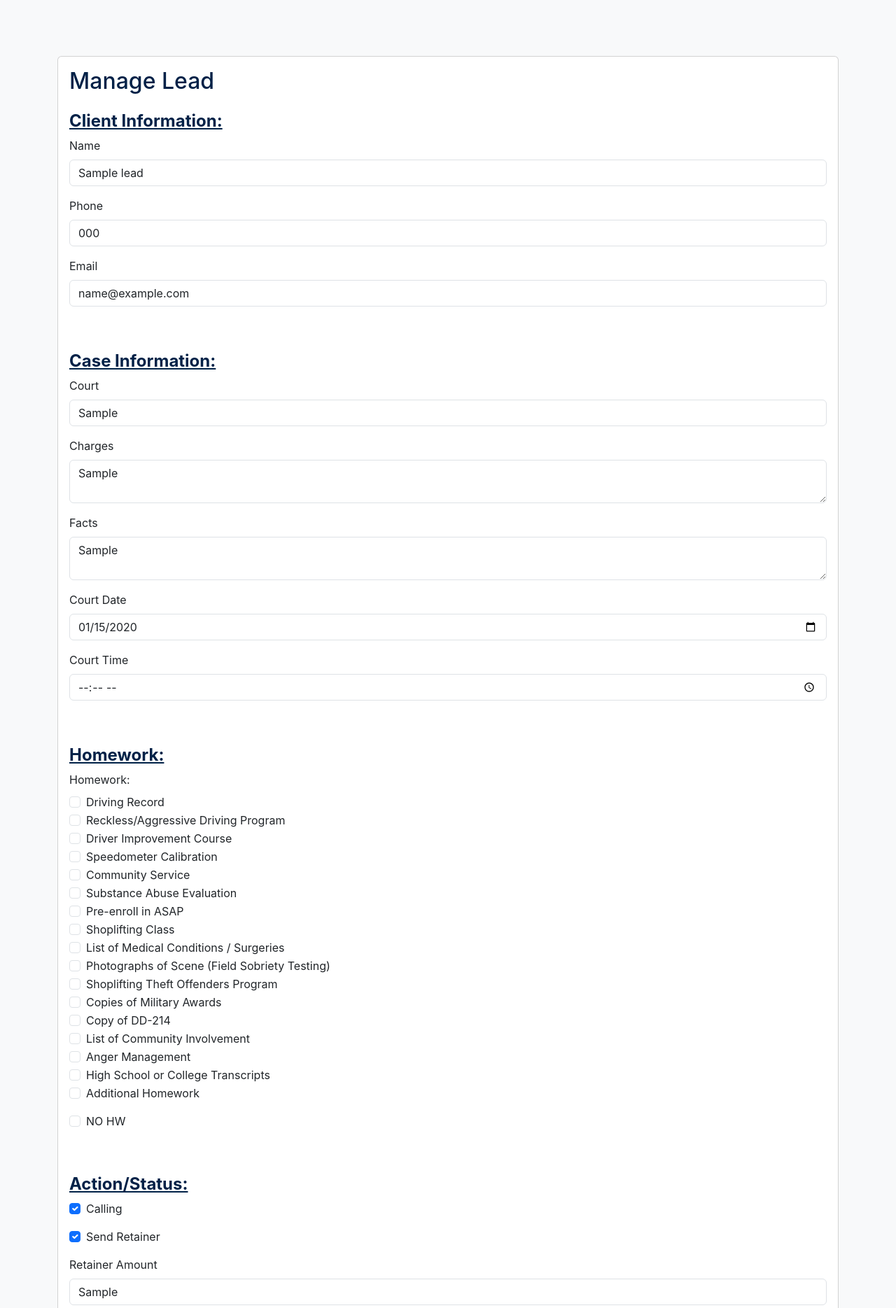
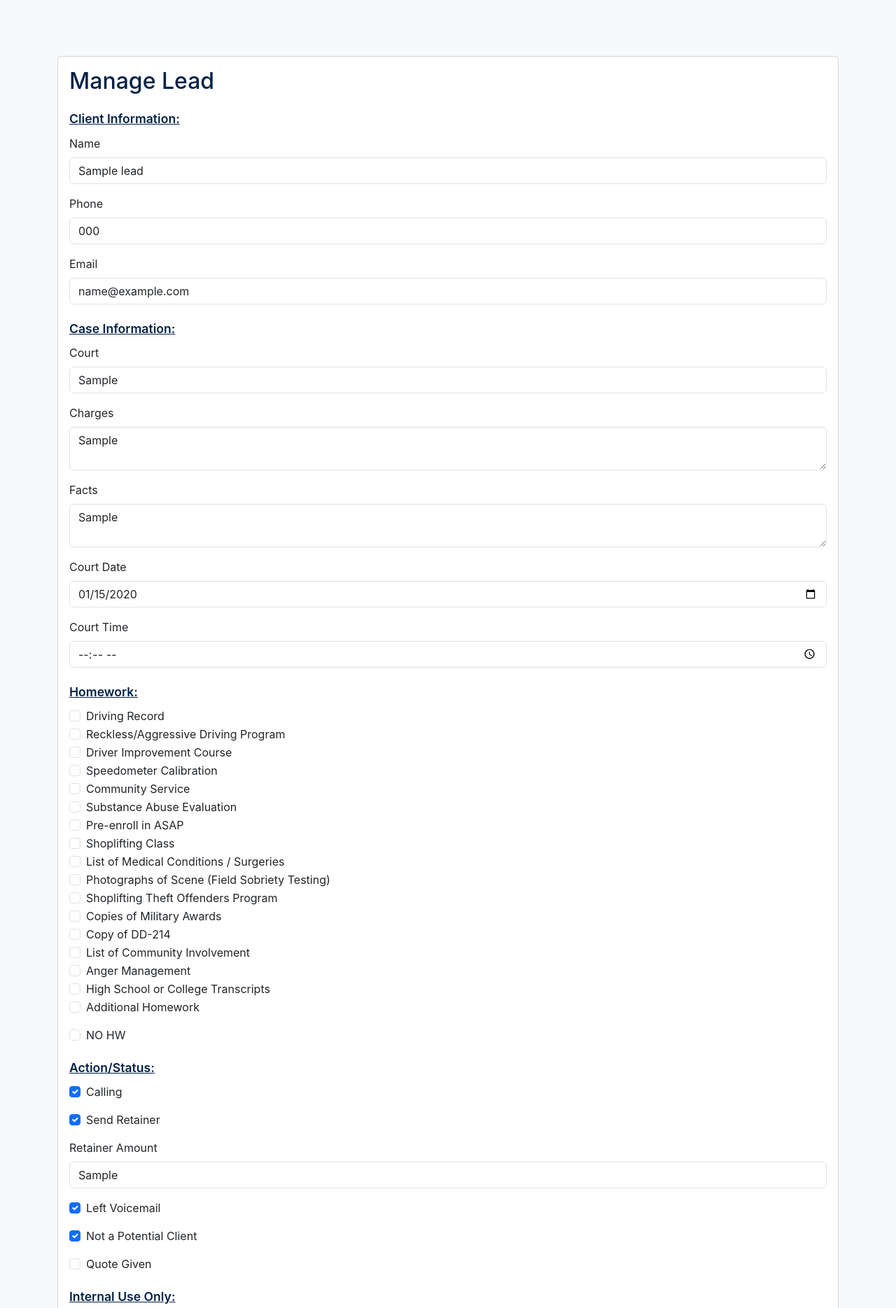
Before and after one commit to DischleyLaw/dischley-tools, a Flask app: page /lead/1 in a window 1280 px wide. Shown: the part 66-1935 px from the top of the page at 70% size. Run offline with Flask 3, Linux system fonts and the light colour scheme; tables that the repository leaves empty hold one stand-in row (values such as "Sample post"); parts of the project's set-up code (start-up, migrations or seed data) failed here and were passed over.

Commit message:
Update view_lead.html to include expanded homework checkboxes and conditional display logic

```diff
--- a/main.py
+++ b/main.py
@@ -523,7 +523,7 @@ def intake():
 
         # Compose HTML email with all submitted fields if present, using required mapping
         email_html = "<h2>New Lead:</h2>"
-        email_html += "<ul style='list-style-type:none;padding-left:0;'>"
+        email_html += "<ul style='list-style-type:none;padding-left:0;font-size:16px;'>"
         field_items = [
             ("Type of Case", case_type),
             ("First Name", first_name),
@@ -747,13 +747,13 @@ def update_lead(lead_id):
                   sender=("New Lead", os.getenv('MAIL_DEFAULT_SENDER')))
     email_html = f"<h2>Lead Updated - {status_str if status_str else 'No Status'}</h2><br>"
 
-    email_html += "<h3><u><b>Client Information:</b></u></h3><br><ul style='list-style-type:none;padding-left:0;'>"
-    email_html += f"<li><strong>Name:</strong> {lead.name}</li>"
-    email_html += f"<li><strong>Phone:</strong> {lead.phone}</li>"
-    email_html += f"<li><strong>Email:</strong> {lead.email}</li>"
+    email_html += "<h3 style='margin-bottom:5px;'><u><b>Client Information:</b></u></h3><ul style='list-style-type:none;padding-left:0;font-size:16px;'>"
+    email_html += f"<li style='font-size:16px;'><strong>Name:</strong> {lead.name}</li>"
+    email_html += f"<li style='font-size:16px;'><strong>Phone:</strong> {lead.phone}</li>"
+    email_html += f"<li style='font-size:16px;'><strong>Email:</strong> {lead.email}</li>"
     email_html += "</ul>"
 
-    email_html += "<h3><u><b>Case Information:</b></u></h3><br><ul style='list-style-type:none;padding-left:0;'>"
+    email_html += "<h3 style='margin-bottom:5px;'><u><b>Case Information:</b></u></h3><ul style='list-style-type:none;padding-left:0;font-size:16px;'>"
     # Formatting for court date and time
     formatted_court_date = None
     if lead.court_date:
@@ -774,53 +774,15 @@ def update_lead(lead_id):
         ("Court Date", formatted_court_date),
         ("Court Time", formatted_time),
         ("Brief Description of the Facts", lead.facts),
-        # REMOVED: ("Notes", lead.notes),
-        # REMOVED: ("Staff Member", lead.staff_member),
-        # REMOVED: ("Attorney", request.form.get("attorney")),
-        # REMOVED: ("Lead Source", lead.lead_source if lead.lead_source and lead.lead_source != "Other" else None),
-        # REMOVED: ("Custom Source", lead.custom_source if lead.custom_source else None),
-        # REMOVED: ("Send Retainer", "✅" if lead.send_retainer else None),
-        # REMOVED: ("Retainer Amount", f"${float(lead.retainer_amount):.2f}" if lead.retainer_amount and lead.retainer_amount.replace('.', '', 1).isdigit() else lead.retainer_amount),
-        # REMOVED: ("LVM", "✅" if lead.lvm else None),
-        # REMOVED: ("Not a PC", "✅" if lead.not_pc else None),
-        # REMOVED: ("Quote", f"${float(lead.quote.strip()):.2f}" if lead.quote and lead.quote.strip().lower() != "none" and lead.quote.strip().replace('.', '', 1).isdigit() else lead.quote.strip() if lead.quote else None),
-        # REMOVED: ("Absence Waiver", "✅" if lead.absence_waiver else None),
         ("Homework", lead.homework if lead.homework else None),
         ("Calling", "✅" if lead.calling else None),
     ]
     for label, value in field_items:
         if value:
             email_html += f"<li><strong>{label}:</strong> {value}</li>"
-    # --- Homework Section ---
-    email_html += """
-<h3><u><b>Homework:</b></u></h3><br>
-<ul style='list-style-type:none;padding-left:0;'>
-  <li><strong>Client to provide character references</strong></li>
-  <li><strong>Reckless/Aggressive Driving Program:</strong> ✅</li>
-  <li><strong>Driver Improvement Course:</strong> ✅</li>
-  <li><strong>Community Service:</strong> ✅ (25 hours)</li>
-  <li><strong>Substance Abuse Evaluation:</strong> ✅</li>
-  <li><strong>Driving Record:</strong> ✅</li>
-  <li><strong>Pre-enroll in ASAP:</strong> ✅</li>
-  <li><strong>Shoplifting Class:</strong> ✅</li>
-  <li><strong>Speedometer Calibration:</strong> ✅</li>
-  <li><strong>Medical Conditions / Surgeries List:</strong> ✅</li>
-  <li><strong>Photographs of Field Sobriety Scene:</strong> ✅</li>
-  <li><strong>Shoplifting Theft Offenders Program:</strong> ✅</li>
-  <li><strong>Copies of Military Awards:</strong> ✅</li>
-  <li><strong>Copy of DD-214:</strong> ✅</li>
-  <li><strong>Community Involvement List:</strong> ✅</li>
-  <li><strong>Anger Management (Courseforcourt.com):</strong> ✅</li>
-  <li><strong>Substance Abuse Eval/Treatment:</strong> ✅</li>
-  <li><strong>Substance Abuse Counseling:</strong> ✅</li>
-  <li><strong>High School or College Transcripts:</strong> ✅</li>
-  <li><strong>NO HW:</strong> ✅</li>
-  <li><strong>Additional Homework:</strong> ✅ Complete mental health evaluation</li>
-</ul>
-"""
 
     # --- Insert Action/Status Section ---
-    email_html += "<h3><u><b>Action/Status:</b></u></h3><br><ul style='list-style-type:none;padding-left:0;'>"
+    email_html += "<h3 style='margin-bottom:5px;'><u><b>Action/Status:</b></u></h3><ul style='list-style-type:none;padding-left:0;font-size:16px;'>"
     if lead.send_retainer:
         email_html += "<li><strong>Send Retainer:</strong> ✅</li>"
         if lead.retainer_amount:
@@ -845,6 +807,54 @@ def update_lead(lead_id):
         email_html += "<li><strong>Absence Waiver:</strong> ✅</li>"
     email_html += "</ul>"
 
+    # --- Dynamic Homework Section ---
+    if lead.send_retainer:
+        email_html += "<h3 style='margin-bottom:5px;'><u><b>Homework:</b></u></h3><ul style='list-style-type:none;padding-left:0;font-size:16px;'>"
+        if lead.homework_driving_record:
+            email_html += "<li style='font-size:16px;'><strong>Driving Record:</strong> ✅</li>"
+        if lead.homework_reckless_program:
+            email_html += "<li style='font-size:16px;'><strong>Reckless/Aggressive Driving Program:</strong> ✅</li>"
+        if lead.homework_driver_improvement:
+            email_html += "<li style='font-size:16px;'><strong>Driver Improvement Course:</strong> ✅</li>"
+        if lead.homework_speedometer:
+            email_html += "<li style='font-size:16px;'><strong>Speedometer Calibration:</strong> ✅</li>"
+        if lead.homework_community_service:
+            hours = lead.homework_community_service_hours or ""
+            email_html += f"<li style='font-size:16px;'><strong>Community Service:</strong> ✅ ({hours} hours)</li>"
+        if lead.homework_substance_evaluation:
+            email_html += "<li style='font-size:16px;'><strong>Substance Abuse Evaluation:</strong> ✅</li>"
+        if lead.homework_asap:
+            email_html += "<li style='font-size:16px;'><strong>Pre-enroll in ASAP:</strong> ✅</li>"
+        if lead.homework_shoplifting:
+            email_html += "<li style='font-size:16px;'><strong>Shoplifting Class:</strong> ✅</li>"
+        if lead.homework_medical_conditions:
+            email_html += "<li style='font-size:16px;'><strong>Medical Conditions / Surgeries List:</strong> ✅</li>"
+        if lead.homework_photos:
+            email_html += "<li style='font-size:16px;'><strong>Photographs of Field Sobriety Scene:</strong> ✅</li>"
+        if lead.homework_shoplifting_program:
+            email_html += "<li style='font-size:16px;'><strong>Shoplifting Theft Offenders Program:</strong> ✅</li>"
+        if lead.homework_military_awards:
+            email_html += "<li style='font-size:16px;'><strong>Copies of Military Awards:</strong> ✅</li>"
+        if lead.homework_dd214:
+            email_html += "<li style='font-size:16px;'><strong>Copy of DD-214:</strong> ✅</li>"
+        if lead.homework_community_involvement:
+            email_html += "<li style='font-size:16px;'><strong>Community Involvement List:</strong> ✅</li>"
+        if lead.homework_anger_management_courseforcourt:
+            email_html += "<li style='font-size:16px;'><strong>Anger Management (Courseforcourt.com):</strong> ✅</li>"
+        if lead.homework_vasap:
+            email_html += "<li style='font-size:16px;'><strong>VASAP:</strong> ✅</li>"
+        if lead.homework_substance_abuse_treatment:
+            email_html += "<li style='font-size:16px;'><strong>Substance Abuse Eval/Treatment:</strong> ✅</li>"
+        if lead.homework_substance_abuse_counseling:
+            email_html += "<li style='font-size:16px;'><strong>Substance Abuse Counseling:</strong> ✅</li>"
+        if lead.homework_transcripts:
+            email_html += "<li style='font-size:16px;'><strong>High School or College Transcripts:</strong> ✅</li>"
+        if lead.homework_no_hw:
+            email_html += "<li style='font-size:16px;'><strong>NO HW:</strong> ✅</li>"
+        if lead.homework_additional:
+            email_html += f"<li style='font-size:16px;'><strong>Additional Homework:</strong> ✅ {lead.homework_additional_notes}</li>"
+        email_html += "</ul>"
+
     # --- Add Internal Use Only Section if any internal fields are present ---
     internal_fields = [
         getattr(lead, "notes", None),
@@ -856,13 +866,13 @@ def update_lead(lead_id):
     # Check if at least one is non-empty (not None and not empty/whitespace)
     if any(f and str(f).strip() for f in internal_fields):
         email_html += (
-            "<h3><u><b>INTERNAL USE ONLY:</b></u></h3><br>"
-            "<ul style='list-style-type:none;padding-left:0;'>"
-            f"<li><strong>Notes:</strong> {lead.notes or ''}</li>"
-            f"<li><strong>Staff Member:</strong> {lead.staff_member or ''}</li>"
-            f"<li><strong>Attorney:</strong> {lead.attorney or ''}</li>"
-            f"<li><strong>Lead Source:</strong> {lead.lead_source or ''}</li>"
-            f"<li><strong>Custom Source:</strong> {lead.custom_source or ''}</li>"
+            "<h3 style='margin-bottom:5px;'><u><b>INTERNAL USE ONLY:</b></u></h3>"
+            "<ul style='list-style-type:none;padding-left:0;font-size:16px;'>"
+            f"<li style='font-size:16px;'><strong>Notes:</strong> {lead.notes or ''}</li>"
+            f"<li style='font-size:16px;'><strong>Staff Member:</strong> {lead.staff_member or ''}</li>"
+            f"<li style='font-size:16px;'><strong>Attorney:</strong> {lead.attorney or ''}</li>"
+            f"<li style='font-size:16px;'><strong>Lead Source:</strong> {lead.lead_source or ''}</li>"
+            f"<li style='font-size:16px;'><strong>Custom Source:</strong> {lead.custom_source or ''}</li>"
             "</ul>"
         )
 
--- a/templates/view_lead.html
+++ b/templates/view_lead.html
@@ -1,9 +1,24 @@
 {% extends "base.html" %}
 {% block content %}
+<style>
+  .section-label {
+    font-weight: 600;
+    text-decoration: underline;
+    font-size: 1.1rem;
+    margin-top: 1.5rem;
+    margin-bottom: 0.75rem;
+    color: #002147;
+  }
+  .section-divider {
+    margin-top: 1.25rem;
+    margin-bottom: 0.75rem;
+  }
+</style>
 <div class="intake-card">
   <h2 class="mb-4">Manage Lead</h2>
   <form method="POST" action="{{ url_for('update_lead', lead_id=lead.id) }}">
-    <h4><u><b>Client Information:</b></u></h4>
+    <div class="section-divider">
+      <h5 class="section-label">Client Information:</h5>
       <div class="mb-3">
         <label for="name" class="form-label">Name</label>
         <input type="text" name="name" class="form-control" value="{{ lead.name }}">
@@ -16,8 +31,9 @@
         <label for="email" class="form-label">Email</label>
         <input type="email" name="email" class="form-control" value="{{ lead.email }}">
       </div>
-    <br><br>
-    <h4><u><b>Case Information:</b></u></h4>
+    </div>
+    <div class="section-divider">
+      <h5 class="section-label">Case Information:</h5>
       <div class="mb-3">
         <label for="court" class="form-label">Court</label>
         <input type="text" name="court" class="form-control" value="{{ lead.court }}">
@@ -38,10 +54,10 @@
         <label for="court_time" class="form-label">Court Time</label>
         <input type="time" name="court_time" class="form-control" value="{{ lead.court_time }}">
       </div>
-    <br><br>
-    <h4><u><b>Homework:</b></u></h4>
+    </div>
+    <div class="section-divider">
+      <h5 class="section-label">Homework:</h5>
       <div class="mb-3">
-      <label class="form-label">Homework:</label>
         <div class="form-check">
           <input class="form-check-input" type="checkbox" name="homework_driving_record" id="homework_driving_record">
           <label class="form-check-label" for="homework_driving_record">Driving Record</label>
@@ -123,8 +139,9 @@
           <label class="form-check-label" for="homework_no_hw">NO HW</label>
         </div>
       </div>
-    <br><br>
-    <h4><u><b>Action/Status:</b></u></h4>
+    </div>
+    <div class="section-divider">
+      <h5 class="section-label">Action/Status:</h5>
       <div class="mb-3 form-check">
         <input type="checkbox" name="calling" class="form-check-input" id="calling" {% if lead.calling %}checked{% endif %}>
         <label class="form-check-label" for="calling">Calling</label>
@@ -153,8 +170,9 @@
         <label for="quote" class="form-label">Quoted Amount</label>
         <input type="text" name="quote" class="form-control" value="{{ lead.quote }}">
       </div>
-    <br><br>
-    <h4><u><b>Internal Use Only:</b></u></h4>
+    </div>
+    <div class="section-divider">
+      <h5 class="section-label">Internal Use Only:</h5>
       <div class="mb-3 form-floating">
         <select name="staff_member" class="form-select" id="staffMemberSelect">
           <option value="">-- Select Staff Member --</option>
@@ -180,6 +198,7 @@
       <div class="mb-3">
         <label for="notes" class="form-label">Notes</label>
         <textarea name="notes" class="form-control">{{ lead.notes }}</textarea>
+      </div>
     </div>
     <button type="submit" class="btn btn-primary">Update Lead</button>
   </form>
@@ -214,8 +233,6 @@
 
     const exclusiveStatusBoxes = [
       "calling",
-      "absence_waiver",
-      "sendRetainer",
       "lvm",
       "notPC",
       "toggleQuote"
@@ -224,23 +241,16 @@
       const checkbox = document.getElementById(id);
       if (checkbox) {
         checkbox.addEventListener("change", function () {
+          if (this.checked) {
             exclusiveStatusBoxes.forEach(otherId => {
               if (otherId !== id) {
                 const otherCheckbox = document.getElementById(otherId);
                 if (otherCheckbox) {
                   otherCheckbox.checked = false;
-                if (otherId === "toggleQuote") {
-                  document.getElementById("quoteAmountField").style.display = "none";
-                  const quoteInput = document.querySelector("input[name='quote']");
-                  if (quoteInput) quoteInput.value = "";
-                }
-                if (otherId === "sendRetainer") {
-                  const retainerInput = document.querySelector("input[name='retainer_amount']");
-                  if (retainerInput) retainerInput.value = "";
-                }
                 }
               }
             });
+          }
           if (!this.checked) {
             if (id === "toggleQuote") {
               document.getElementById("quoteAmountField").style.display = "none";
```
Lines whose indentation alone changed are shown as unchanged.
